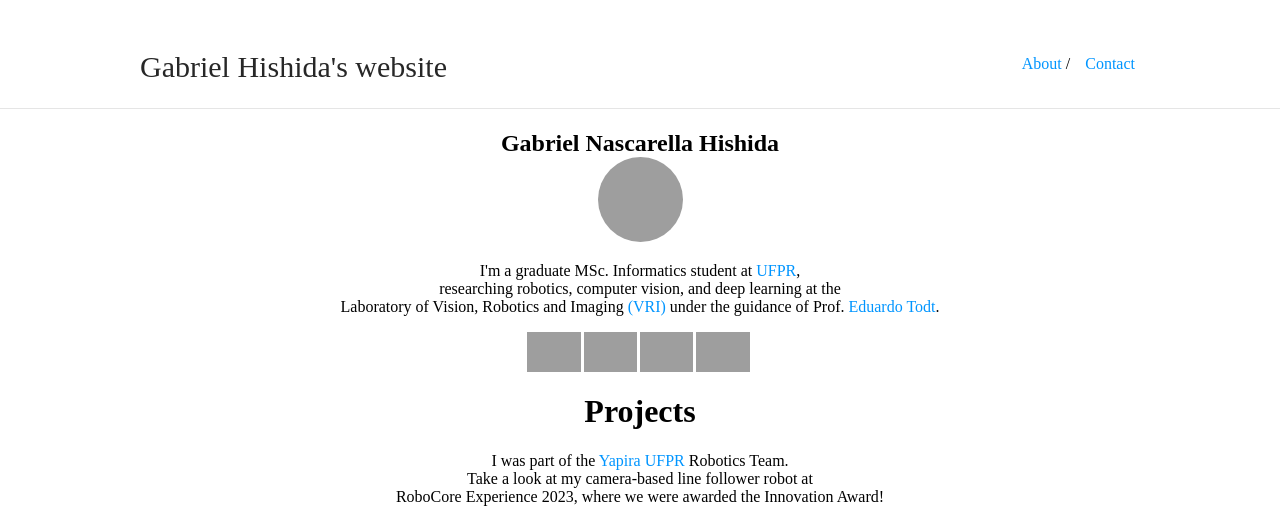
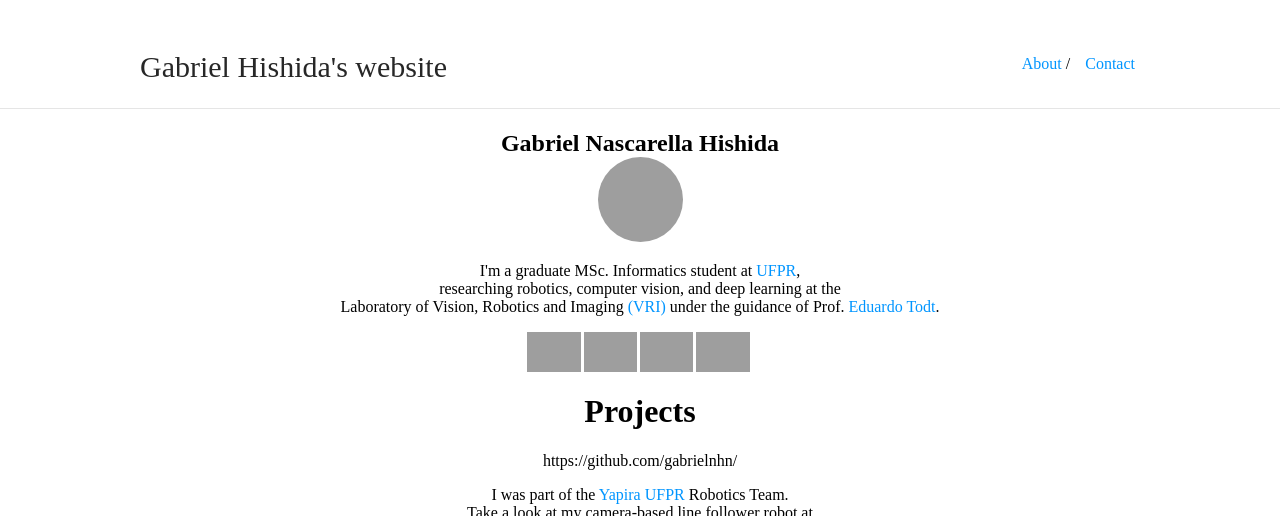
Before and after one commit to gabrielnhn/gabrielnhn.github.io, a Jekyll site: the page built from index.md, in a window 1280 px wide and 900 px high, cut to the strip 0-516 px from the top of the window. Built offline with Jekyll 4.4.1, drawn with Linux system fonts in a browser that asks for light colours; our own code applies the rules of GitHub Pages for plain Markdown files; grey boxes are pictures that could not be loaded.

Commit message:
Update index.md

```diff
--- a/index.md
+++ b/index.md
@@ -14,6 +14,10 @@
     </div>
 
 <h1>Projects</h1>
+
+
+
+<p>https://github.com/gabrielnhn/</p>
 
 <p>I was part of the <a href="https://www.facebook.com/ufpr.yapira">Yapira UFPR</a> Robotics Team.<br>Take a look at my camera-based line follower robot at<br>RoboCore Experience 2023, where we were awarded the Innovation Award!</p>
 
```
